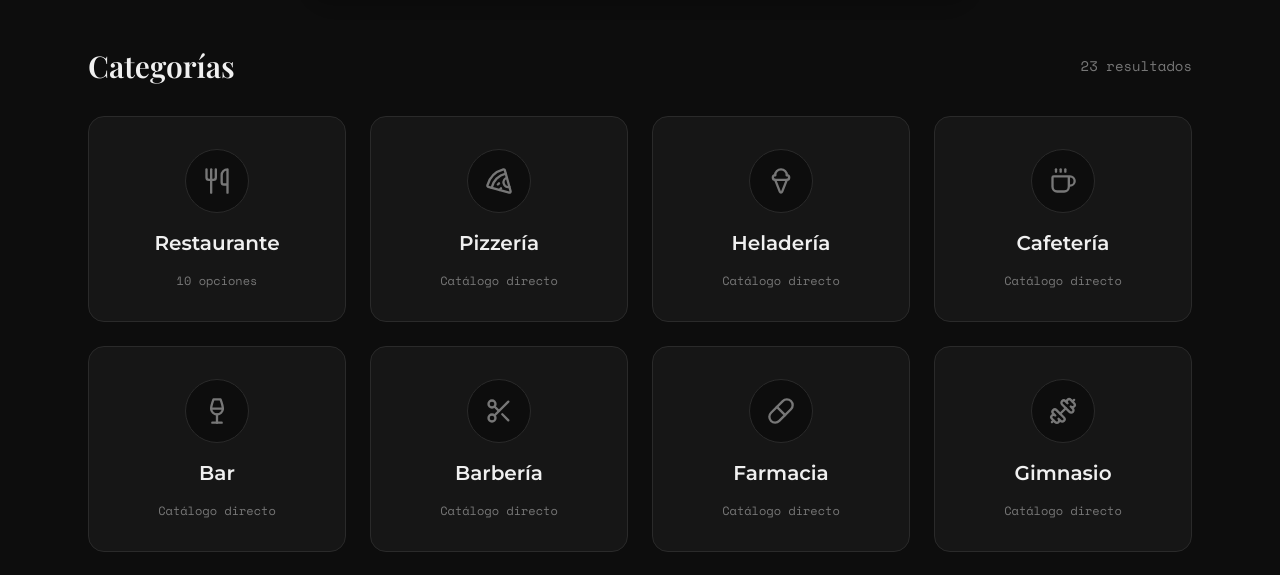
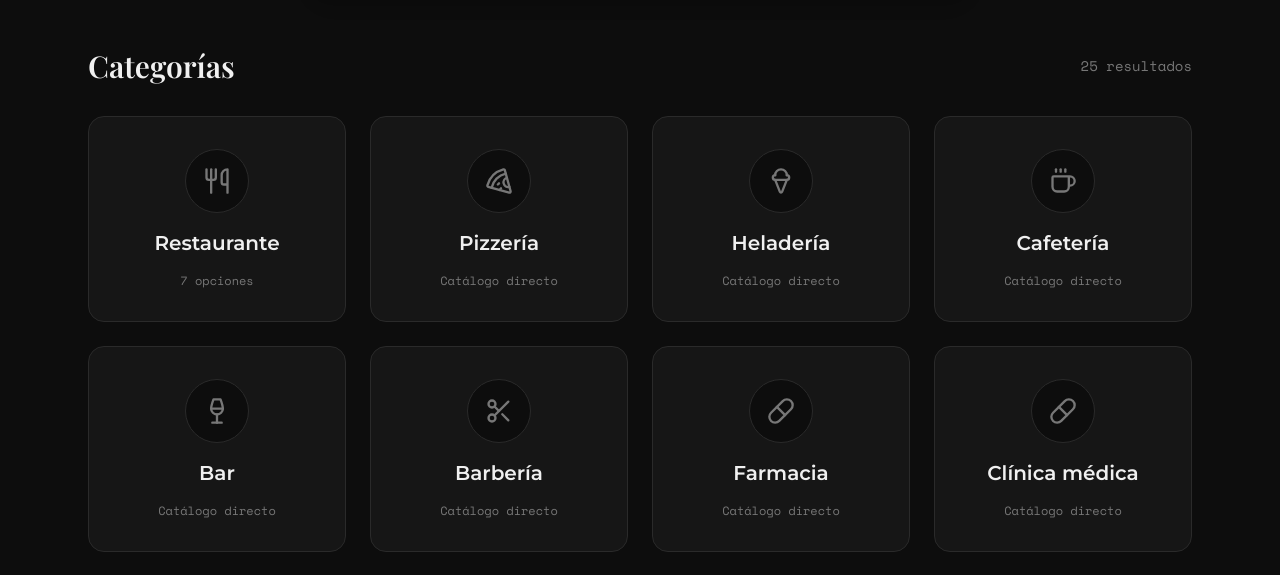
Before and after one commit to quiricojuanalexander-hash/catalogo-bnext-design, a React (Vite) app: page / in a window 1280 px wide. Shown: the part 367-942 px from the top of the page. Built offline with nearby package versions, Linux system fonts and the light colour scheme; a web font is replaced by a local one.

Commit message:
Use R2 links for catalog PDFs

```diff
--- a/src/App.tsx
+++ b/src/App.tsx
@@ -28,34 +28,37 @@ type Category = {
   pdfUrl?: string;
 };
 
-// --- MOCK DATA ---
-// En un entorno real, estos PDFs vendrían de Cloudinary
+// --- DATA ---
+// PDFs servidos directamente desde R2 (sin descarga local)
+const R2_BASE = 'https://pub-273a525c44c946388add7b34ab7cac51.r2.dev';
+const r2Url = (path: string) => `${R2_BASE}/${encodeURI(path)}`;
+const r2RestauranteFile = (filename: string) => r2Url(`restaurante/${filename}`);
+const r2LocalesFile = (filename: string) => r2Url(`locales/${filename}`);
 const CATEGORIES: Category[] = [
   {
     id: 'restaurante',
     name: 'Restaurante',
     icon: Utensils,
     subcategories: [
-      { id: 'gen', name: 'General', flag: '🍽️', pdfUrl: 'https://www.w3.org/WAI/ER/tests/xhtml/testfiles/resources/pdf/dummy.pdf' },
-      { id: 'col', name: 'Colombiano', flag: '🇨🇴', pdfUrl: 'https://www.w3.org/WAI/ER/tests/xhtml/testfiles/resources/pdf/dummy.pdf' },
-      { id: 'chi', name: 'Chino', flag: '🇨🇳', pdfUrl: 'https://www.w3.org/WAI/ER/tests/xhtml/testfiles/resources/pdf/dummy.pdf' },
-      { id: 'ame', name: 'Americano', flag: '🇺🇸', pdfUrl: 'https://www.w3.org/WAI/ER/tests/xhtml/testfiles/resources/pdf/dummy.pdf' },
-      { id: 'ita', name: 'Italiano', flag: '🇮🇹', pdfUrl: 'https://www.w3.org/WAI/ER/tests/xhtml/testfiles/resources/pdf/dummy.pdf' },
-      { id: 'mex', name: 'Mexicano', flag: '🇲🇽', pdfUrl: 'https://www.w3.org/WAI/ER/tests/xhtml/testfiles/resources/pdf/dummy.pdf' },
-      { id: 'ven', name: 'Venezolano', flag: '🇻🇪', pdfUrl: 'https://www.w3.org/WAI/ER/tests/xhtml/testfiles/resources/pdf/dummy.pdf' },
-      { id: 'afr', name: 'Africano', flag: '🌍', pdfUrl: 'https://www.w3.org/WAI/ER/tests/xhtml/testfiles/resources/pdf/dummy.pdf' },
-      { id: 'ara', name: 'Árabe', flag: '🐪', pdfUrl: 'https://www.w3.org/WAI/ER/tests/xhtml/testfiles/resources/pdf/dummy.pdf' },
-      { id: 'hin', name: 'Hindú', flag: '🇮🇳', pdfUrl: 'https://www.w3.org/WAI/ER/tests/xhtml/testfiles/resources/pdf/dummy.pdf' },
+      { id: 'chi', name: 'Chino', flag: '🇨🇳', pdfUrl: r2RestauranteFile('catalogo restaurantes Chino.pdf') },
+      { id: 'hin', name: 'Hindú', flag: '🇮🇳', pdfUrl: r2RestauranteFile('catalogo restaurantes HINDU.pdf') },
+      { id: 'ven', name: 'Venezolano', flag: '🇻🇪', pdfUrl: r2RestauranteFile('catalogo restaurantes Venezolanos.pdf') },
+      { id: 'ame', name: 'Americano', flag: '🇺🇸', pdfUrl: r2RestauranteFile('catalogo restaurantes americano.pdf') },
+      { id: 'ara', name: 'Árabe', flag: '🐪', pdfUrl: r2RestauranteFile('catalogo restaurantes arabe.pdf') },
+      { id: 'col', name: 'Colombiano', flag: '🇨🇴', pdfUrl: r2RestauranteFile('catalogo restaurantes colombianos.pdf') },
+      { id: 'mex', name: 'Mexicano', flag: '🇲🇽', pdfUrl: r2RestauranteFile('catalogo restaurantes mexicanos.pdf') },
     ]
   },
   { id: 'pizzeria', name: 'Pizzería', icon: Pizza, pdfUrl: 'https://www.w3.org/WAI/ER/tests/xhtml/testfiles/resources/pdf/dummy.pdf' },
   { id: 'heladeria', name: 'Heladería', icon: IceCream, pdfUrl: 'https://www.w3.org/WAI/ER/tests/xhtml/testfiles/resources/pdf/dummy.pdf' },
-  { id: 'cafeteria', name: 'Cafetería', icon: Coffee, pdfUrl: 'https://www.w3.org/WAI/ER/tests/xhtml/testfiles/resources/pdf/dummy.pdf' },
-  { id: 'bar', name: 'Bar', icon: Wine, pdfUrl: 'https://www.w3.org/WAI/ER/tests/xhtml/testfiles/resources/pdf/dummy.pdf' },
-  { id: 'barberia', name: 'Barbería', icon: Scissors, pdfUrl: 'https://www.w3.org/WAI/ER/tests/xhtml/testfiles/resources/pdf/dummy.pdf' },
-  { id: 'farmacia', name: 'Farmacia', icon: Pill, pdfUrl: 'https://www.w3.org/WAI/ER/tests/xhtml/testfiles/resources/pdf/dummy.pdf' },
+  { id: 'cafeteria', name: 'Cafetería', icon: Coffee, pdfUrl: r2LocalesFile('catalogo cafetería.pdf') },
+  { id: 'bar', name: 'Bar', icon: Wine, pdfUrl: r2LocalesFile('catalogo Bar.pdf') },
+  { id: 'barberia', name: 'Barbería', icon: Scissors, pdfUrl: r2LocalesFile('catalogo barberia.pdf') },
+  { id: 'farmacia', name: 'Farmacia', icon: Pill, pdfUrl: r2LocalesFile('catalogo farmacia.pdf') },
+  { id: 'clinica-medica', name: 'Clínica médica', icon: Pill, pdfUrl: r2LocalesFile('catalogo Clinica médica.pdf') },
+  { id: 'clinica-dental', name: 'Clínica dental', icon: Pill, pdfUrl: r2LocalesFile('catalogo clinica dental.pdf') },
   { id: 'gimnasio', name: 'Gimnasio', icon: Dumbbell, pdfUrl: 'https://www.w3.org/WAI/ER/tests/xhtml/testfiles/resources/pdf/dummy.pdf' },
-  { id: 'salon-belleza', name: 'Salón de belleza', icon: Sparkles, pdfUrl: 'https://www.w3.org/WAI/ER/tests/xhtml/testfiles/resources/pdf/dummy.pdf' },
+  { id: 'salon-belleza', name: 'Salón de belleza', icon: Sparkles, pdfUrl: r2LocalesFile('catalogo estetica.pdf') },
   { id: 'spa', name: 'Spa', icon: Flower2, pdfUrl: 'https://www.w3.org/WAI/ER/tests/xhtml/testfiles/resources/pdf/dummy.pdf' },
   { id: 'tienda-ropa', name: 'Tienda de ropa', icon: Shirt, pdfUrl: 'https://www.w3.org/WAI/ER/tests/xhtml/testfiles/resources/pdf/dummy.pdf' },
   { id: 'boutique', name: 'Boutique', icon: ShoppingBag, pdfUrl: 'https://www.w3.org/WAI/ER/tests/xhtml/testfiles/resources/pdf/dummy.pdf' },
```
Also changed, not shown: 1 other file (tests, documents, lock files or other folders).
